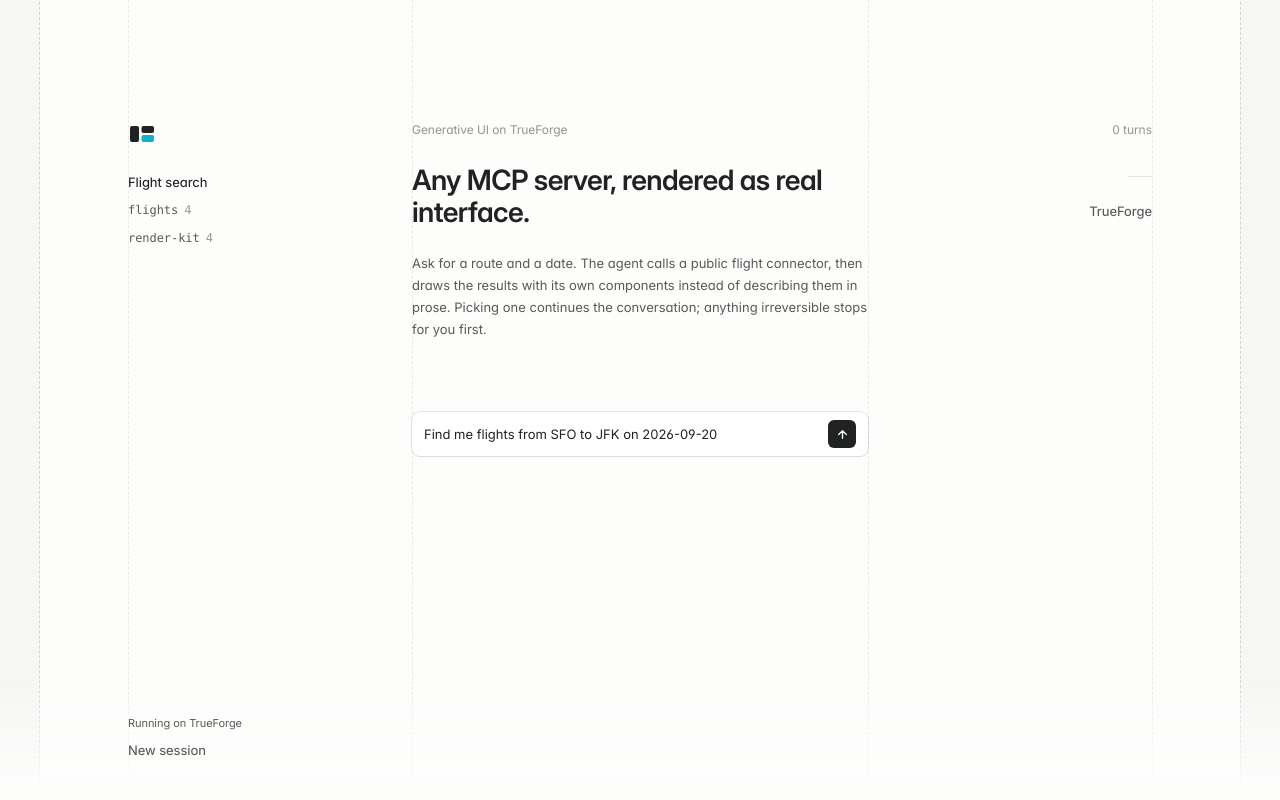
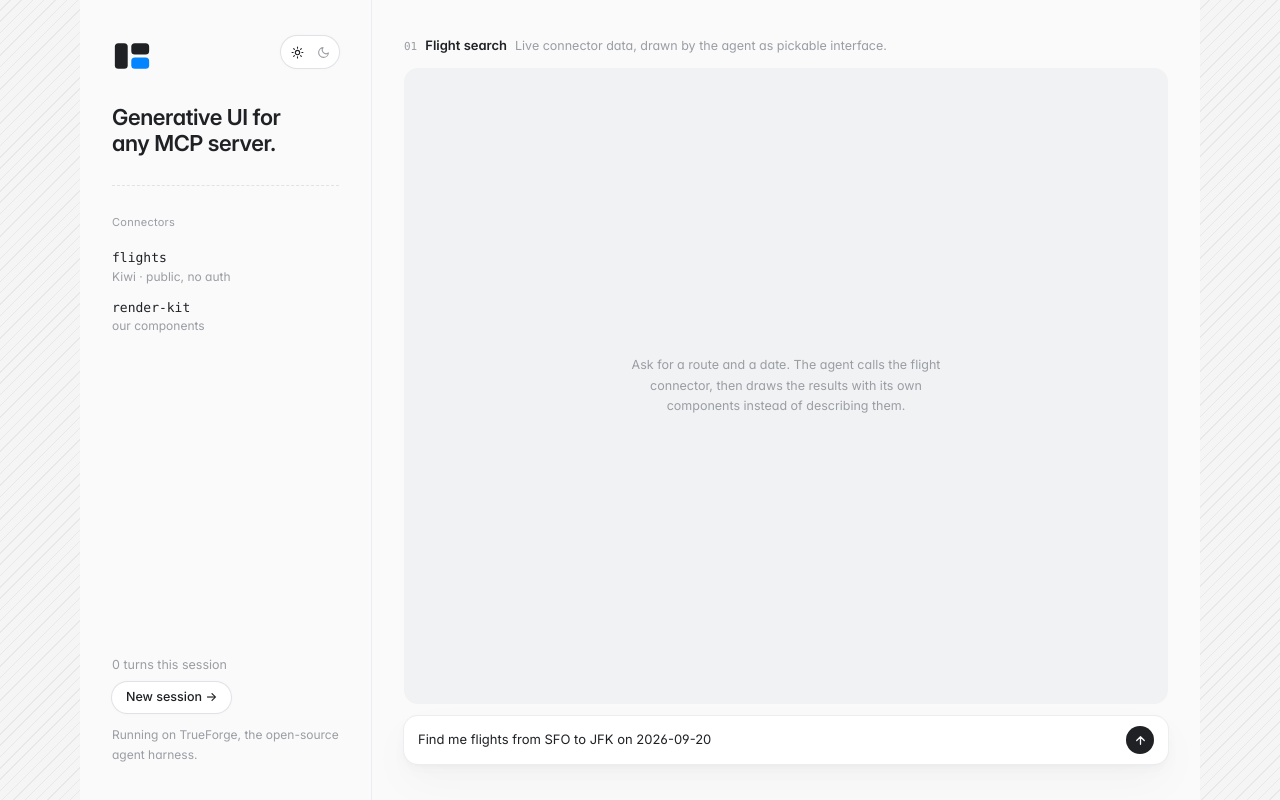
Before and after one commit to Gmin2/drawn, a React (Vite) app in the folder ui/: page / in a window 1280 px wide. Built offline with nearby package versions, Linux system fonts and the light colour scheme.

Commit message:
port loading state and rebuild shell on the reference sidebar layout

```diff
--- a/ui/src/App.tsx
+++ b/ui/src/App.tsx
@@ -11,6 +11,7 @@ import { DetailCard, type Field } from "./components/DetailCard";
 import { ConfirmCard } from "./components/ConfirmCard";
 import { ToolChip } from "./components/ToolChip";
 import { Shell } from "./components/Shell";
+import { LoadingState } from "./components/LoadingState";
 
 const AGENT = "genui-flights";
 
@@ -164,26 +165,34 @@ export default function App() {
 
   return (
     <Shell onReset={reset} turns={turns}>
-      <p className="mb-6 text-[12px] leading-5 font-[425] tracking-[-0.06px] text-[var(--ink-faint)]">
-        Generative UI on TrueForge
+      <div className="flex min-h-0 flex-1 flex-col px-8 py-9">
+        <div className="mb-3 flex items-start gap-2 sm:items-baseline">
+          <span className="mt-0.5 font-mono text-[11px] tabular-nums text-[var(--ink-3)] sm:mt-0">
+            01
+          </span>
+          <div className="min-w-0 sm:flex sm:items-baseline sm:gap-2">
+            <h3 className="text-[13px] font-semibold whitespace-nowrap text-[var(--ink)]">
+              Flight search
+            </h3>
+            <p className="mt-0.5 text-[12.5px] text-pretty text-[var(--ink-3)] sm:mt-0">
+              Live connector data, drawn by the agent as pickable interface.
             </p>
+          </div>
+        </div>
 
-      <h1 className="mb-6 font-[var(--font-display)] text-[28px] leading-[1.15] font-semibold tracking-[-0.6px] text-[var(--ink)]">
-        Any MCP server, rendered as real interface.
-      </h1>
-
-      <p className="mb-10 text-[13px] leading-[22px] text-[var(--ink-2)]">
-        Ask for a route and a date. The agent calls a public flight connector, then draws
-        the results with its own components instead of describing them in prose. Picking
-        one continues the conversation; anything irreversible stops for you first.
-      </p>
-
+        <div className="flex min-h-0 flex-1 flex-col overflow-y-auto rounded-[var(--radius-window)] bg-[var(--canvas)] p-6">
+          {bubbles.length === 0 ? (
+            <div className="m-auto max-w-[340px] text-center text-[12.5px] leading-relaxed text-[var(--ink-3)]">
+              Ask for a route and a date. The agent calls the flight connector, then draws
+              the results with its own components instead of describing them.
+            </div>
+          ) : (
             <div className="flex flex-col gap-4">
               {bubbles.map((b, i) => (
                 <div key={i}>
                   {b.kind === "user" && (
                     <div className="flex justify-end">
-                <div className="max-w-[85%] rounded-[var(--radius-control)] bg-[var(--field)] px-3 py-1.5 text-[13px] leading-5 text-[var(--ink)]">
+                      <div className="max-w-[85%] rounded-[var(--radius-control)] bg-[var(--surface)] px-3 py-1.5 text-[13px] leading-5 text-[var(--ink)] shadow-[var(--shadow-hairline)]">
                         {b.text}
                       </div>
                     </div>
@@ -202,10 +211,7 @@ export default function App() {
                 </div>
               ))}
 
-        {busy && (
-          <div className="flex items-center gap-2 text-[12px] text-[var(--ink-faint)]">
-            <span className="size-1.5 animate-pulse rounded-full bg-[var(--accent)]" />
-            working
+              {busy && <LoadingState label="Churning" />}
             </div>
           )}
         </div>
@@ -215,20 +221,20 @@ export default function App() {
             e.preventDefault();
             send(input);
           }}
-        className="sticky bottom-6 z-20 mt-8"
+          className="mt-3"
         >
-        <div className="flex items-center gap-2 rounded-[var(--radius-control)] bg-[var(--surface)] px-3 py-2 shadow-[var(--shadow-card)]">
+          <div className="flex items-center gap-2 rounded-[var(--radius-window)] bg-[var(--surface)] px-3.5 py-2.5 shadow-[var(--shadow-card)]">
             <input
               value={input}
               onChange={(e) => setInput(e.target.value)}
               placeholder="Ask for a route and a date…"
-            className="min-w-0 flex-1 bg-transparent text-[13px] text-[var(--ink)] outline-none placeholder:text-[var(--ink-faint)]"
+              className="min-w-0 flex-1 bg-transparent text-[13px] text-[var(--ink)] outline-none placeholder:text-[var(--ink-3)]"
             />
             <button
               type="submit"
               disabled={busy || !input.trim()}
               aria-label="Send"
-            className="grid size-7 shrink-0 place-items-center rounded-[var(--radius-chip)] bg-[var(--ink)] text-[var(--bg)] transition-opacity disabled:opacity-25"
+              className="grid size-7 shrink-0 place-items-center rounded-full bg-[var(--ink)] text-[var(--page)] transition-opacity disabled:opacity-20"
             >
               <svg width="13" height="13" viewBox="0 0 24 24" fill="none" stroke="currentColor" strokeWidth="2.4" strokeLinecap="round" strokeLinejoin="round">
                 <path d="M12 19V5M5 12l7-7 7 7" />
@@ -236,6 +242,7 @@ export default function App() {
             </button>
           </div>
         </form>
+      </div>
     </Shell>
   );
 }
--- /dev/null
+++ b/ui/src/components/LoadingState.tsx
@@ -0,0 +1,54 @@
+import { useEffect, useState } from "react";
+
+/* Ported from the reference. A 3x3 pixel grid with a chevron wavefront driving
+   right: the 650ms cycle is shorter than the sweep, so two fronts are always in
+   flight. Shimmering label, live elapsed time in mono tabular figures. */
+
+const CHEVRON = Array.from({ length: 9 }, (_, i) => {
+  const r = Math.floor(i / 3);
+  const c = i % 3;
+  return (c + Math.abs(r - 1)) * 90;
+});
+
+function useElapsed() {
+  const [ds, setDs] = useState(0);
+  useEffect(() => {
+    const t = setInterval(() => setDs((d) => d + 1), 100);
+    return () => clearInterval(t);
+  }, []);
+  const total = ds / 10;
+  if (total < 60) return `${total.toFixed(1)}s`;
+  return `${Math.floor(total / 60)}m ${(total % 60).toFixed(1)}s`;
+}
+
+export function LoadingState({ label = "Working" }: { label?: string }) {
+  const elapsed = useElapsed();
+
+  return (
+    <div role="status" className="flex w-fit items-center gap-2.5">
+      <span aria-hidden className="grid shrink-0 grid-cols-[repeat(3,4px)] gap-[1.5px]">
+        {CHEVRON.map((delay, i) => (
+          <span
+            key={i}
+            className="size-[4px] rounded-[1px] bg-[var(--ink)]"
+            style={{ opacity: 0.15, animation: `pixel-on 650ms ease-in-out ${delay}ms infinite` }}
+          />
+        ))}
+      </span>
+
+      <span
+        className="bg-clip-text text-[13px] font-medium text-transparent"
+        style={{
+          backgroundImage:
+            "linear-gradient(90deg, var(--ink-3) 35%, var(--ink) 50%, var(--ink-3) 65%)",
+          backgroundSize: "200% 100%",
+          animation: "shimmer-text 1.4s linear infinite",
+        }}
+      >
+        {label}
+      </span>
+
+      <span className="font-mono text-[12px] tabular-nums text-[var(--ink-3)]">{elapsed}</span>
+    </div>
+  );
+}
--- a/ui/src/components/Shell.tsx
+++ b/ui/src/components/Shell.tsx
@@ -1,14 +1,43 @@
-import type { ReactNode } from "react";
+import { useEffect, useState, type ReactNode } from "react";
 
-/* Blueprint chrome from the wireframe.co layout: 40px dashed strips pinned to
-   each edge, four fixed column rules at 50% ± 228px and 50% ± 512px, a nav rail
-   outside the content column, and a gradient mask over the bottom. The rules are
-   fixed rather than in flow so they never repaint as the transcript grows. */
+/* Sidebar layout from the reference: hatched gutters either side of a fixed
+   container, a rail carrying the mark, the claim, a hairline and the connector
+   list, with the attribution pinned to the bottom. */
 
 const CONNECTORS = [
-  { name: "flights", tools: 4, note: "Kiwi · public" },
-  { name: "render-kit", tools: 4, note: "our components" },
+  { name: "flights", note: "Kiwi · public, no auth" },
+  { name: "render-kit", note: "our components" },
 ];
+
+function ThemeToggle({ dark, onChange }: { dark: boolean; onChange: (v: boolean) => void }) {
+  return (
+    <div className="flex items-center gap-0.5 rounded-full bg-[var(--surface)] p-1 shadow-[var(--shadow-btn)]">
+      {[false, true].map((isDark) => (
+        <button
+          key={String(isDark)}
+          type="button"
+          aria-label={isDark ? "Dark mode" : "Light mode"}
+          aria-pressed={dark === isDark}
+          onClick={() => onChange(isDark)}
+          className={`grid size-6 place-items-center rounded-full transition-colors duration-150 ${
+            dark === isDark ? "text-[var(--ink)]" : "text-[var(--ink-3)] hover:text-[var(--ink-2)]"
+          }`}
+        >
+          {isDark ? (
+            <svg width="13" height="13" viewBox="0 0 24 24" fill="none" stroke="currentColor" strokeWidth="2" strokeLinecap="round" strokeLinejoin="round">
+              <path d="M21 12.8A9 9 0 1 1 11.2 3a7 7 0 0 0 9.8 9.8Z" />
+            </svg>
+          ) : (
+            <svg width="13" height="13" viewBox="0 0 24 24" fill="none" stroke="currentColor" strokeWidth="2" strokeLinecap="round" strokeLinejoin="round">
+              <circle cx="12" cy="12" r="4" />
+              <path d="M12 2v2M12 20v2M4.9 4.9l1.4 1.4M17.7 17.7l1.4 1.4M2 12h2M20 12h2M4.9 19.1l1.4-1.4M17.7 6.3l1.4-1.4" />
+            </svg>
+          )}
+        </button>
+      ))}
+    </div>
+  );
+}
 
 export function Shell({
   children,
@@ -19,80 +48,60 @@ export function Shell({
   onReset: () => void;
   turns: number;
 }) {
+  const [dark, setDark] = useState(false);
+
+  useEffect(() => {
+    document.documentElement.classList.toggle("dark", dark);
+  }, [dark]);
+
   return (
-    <div className="relative min-h-dvh overflow-x-clip bg-[var(--bg)]">
-      <div className="pointer-events-none fixed -top-12 -bottom-12 left-0 z-0 w-10 border-r border-dashed border-[var(--strip-edge)] bg-[var(--strip-fill)] opacity-50" />
-      <div className="pointer-events-none fixed -top-12 -bottom-12 right-0 z-0 w-10 -scale-x-100 border-r border-dashed border-[var(--strip-edge)] bg-[var(--strip-fill)] opacity-50" />
+    <div className="hatch flex min-h-dvh w-full justify-center">
+      <div className="flex w-full max-w-[1120px] bg-[var(--page)]">
+        <aside className="hidden w-[292px] shrink-0 flex-col border-r border-[var(--line)] px-8 py-9 md:flex">
+          <div className="flex items-start justify-between gap-3">
+            <svg width="40" height="40" viewBox="0 0 28 28" fill="none" aria-label="GenUI Kit">
+              <rect x="2" y="5" width="9" height="18" rx="2.5" fill="var(--ink)" />
+              <rect x="13.5" y="5" width="12.5" height="8" rx="2.5" fill="var(--ink)" />
+              <rect x="13.5" y="15" width="12.5" height="8" rx="2.5" fill="var(--accent)" />
+            </svg>
+            <ThemeToggle dark={dark} onChange={setDark} />
+          </div>
 
-      {[-512, -228, 228, 512].map((x) => (
-        <div
-          key={x}
-          className="pointer-events-none fixed top-0 bottom-0 z-0 w-0 border-r border-dashed border-[var(--grid-line)]"
-          style={{ left: `calc(50% + ${x}px)` }}
-        />
+          <h2 className="mt-7 text-[22px] leading-[1.2] font-semibold tracking-[-0.4px] text-balance text-[var(--ink)]">
+            Generative UI for any MCP server.
+          </h2>
+
+          <div className="my-7 border-t border-dashed border-[var(--line-strong)]" />
+
+          <div className="text-[11px] tracking-wide text-[var(--ink-3)]">Connectors</div>
+          <ul className="mt-3 flex flex-col">
+            {CONNECTORS.map((c) => (
+              <li key={c.name} className="py-1.5">
+                <div className="font-mono text-[13px] text-[var(--ink)]">{c.name}</div>
+                <div className="text-[12px] text-[var(--ink-3)]">{c.note}</div>
+              </li>
             ))}
+          </ul>
 
-      <nav className="fixed top-[120px] z-10 hidden flex-col items-start lg:flex" style={{ left: "max(24px, 50% - 512px)" }}>
-        <a href="/" className="mb-6 block">
-          <svg width="28" height="28" viewBox="0 0 28 28" fill="none" aria-label="GenUI Kit">
-            <rect x="2" y="6" width="9" height="16" rx="2" fill="var(--ink)" />
-            <rect x="13.5" y="6" width="12.5" height="7" rx="2" fill="var(--ink)" />
-            <rect x="13.5" y="15" width="12.5" height="7" rx="2" fill="var(--accent)" />
-          </svg>
-        </a>
-
-        <div className="group flex flex-col items-start gap-2">
-          <span className="text-[13px] leading-5 font-[450] tracking-[-0.065px] text-[var(--ink)]">
-            Flight search
-          </span>
-          {CONNECTORS.map((c) => (
-            <span
-              key={c.name}
-              className="font-mono text-[12px] leading-5 tracking-[-0.06px] text-[var(--ink-2)] transition-colors duration-150 hover:text-[var(--ink)]"
-            >
-              {c.name}
-              <span className="ml-1.5 text-[var(--ink-faint)]">{c.tools}</span>
-            </span>
-          ))}
+          <div className="mt-auto flex flex-col items-start gap-2 pt-8">
+            <div className="text-[12.5px] text-[var(--ink-3)]">
+              {turns} {turns === 1 ? "turn" : "turns"} this session
             </div>
-      </nav>
-
-      <div className="fixed bottom-10 z-[60] hidden flex-col gap-2 lg:flex" style={{ left: "max(24px, 50% - 512px)" }}>
-        <p className="text-[11px] leading-[18px] tracking-[-0.055px] text-[var(--ink-2)]">
-          Running on TrueForge
-        </p>
             <button
               type="button"
               onClick={onReset}
-          className="w-fit text-left text-[13px] leading-5 font-[450] tracking-[-0.065px] text-[var(--ink-2)] transition-colors duration-150 hover:text-[var(--ink)]"
+              className="rounded-full bg-[var(--surface)] px-3.5 py-1.5 text-[12.5px] font-medium text-[var(--ink)] shadow-[var(--shadow-btn)] transition-colors hover:bg-[var(--hover)]"
             >
-          New session
+              New session →
             </button>
+            <p className="mt-1 text-[12px] leading-relaxed text-[var(--ink-3)]">
+              Running on TrueForge, the open-source agent harness.
+            </p>
           </div>
+        </aside>
 
-      <main className="relative mx-auto flex min-h-dvh max-w-[1024px] justify-center">
-        <div className="absolute top-[120px] right-0 hidden items-center gap-2 text-[12px] leading-5 font-[425] tracking-[-0.06px] text-[var(--ink-faint)] lg:flex">
-          <span className="whitespace-nowrap">{turns} {turns === 1 ? "turn" : "turns"}</span>
+        <main className="flex min-w-0 flex-1 flex-col">{children}</main>
       </div>
-
-        <div className="absolute top-[152px] right-0 hidden flex-col items-end lg:flex">
-          <div className="my-6 h-px w-6 bg-black/10" />
-          <a
-            href="https://github.com/truefoundry/trueforge"
-            target="_blank"
-            rel="noopener noreferrer"
-            className="text-[13px] leading-5 font-[450] tracking-[-0.065px] text-[var(--ink-2)] transition-colors duration-150 hover:text-[var(--ink)]"
-          >
-            TrueForge
-          </a>
-        </div>
-
-        <div className="relative box-border w-full max-w-[456px] px-4 pt-[120px] pb-16 lg:px-0">
-          {children}
-        </div>
-      </main>
-
-      <div className="pointer-events-none fixed inset-x-0 bottom-0 z-10 h-[120px] bg-gradient-to-b from-transparent to-[var(--bg)]" />
     </div>
   );
 }
--- a/ui/src/index.css
+++ b/ui/src/index.css
@@ -13,37 +13,63 @@
   }
 
   body {
-    background: var(--bg);
+    background: var(--page);
     color: var(--ink);
     font-family: var(--font-sans);
     font-feature-settings: "cv11", "ss01";
   }
 }
 
-/* Skeleton masking: render the real component with its sample data and turn the
-   text into pulsing bars, so the shape is identical before and after the payload
-   lands and nothing shifts. Keyed off a data attribute rather than a class
-   prefix, because class order is not stable through tailwind-merge. */
-[data-skeleton] [data-sk="text"] {
-  color: transparent !important;
-  border-radius: 4px;
-  background: rgba(73, 73, 73, 0.14);
-  animation: sk-pulse 1.6s ease-in-out infinite;
-  user-select: none;
-}
-[data-skeleton] [data-sk="hide"] {
-  opacity: 0 !important;
-}
-[data-skeleton] * {
-  pointer-events: none !important;
+/* The gutter hatch, exactly as the reference draws it: a 1px rule every 8px at
+   -45 degrees over a slightly cooler ground than the page. */
+.hatch {
+  background-color: var(--stripe-bg);
+  background-image: repeating-linear-gradient(
+    -45deg,
+    transparent 0,
+    transparent 7px,
+    var(--stripe) 7px,
+    var(--stripe) 8px
+  );
 }
 
-@keyframes sk-pulse {
+@keyframes pixel-on {
   0%,
   100% {
+    opacity: 0.15;
+  }
+  18%,
+  42% {
     opacity: 1;
   }
-  50% {
-    opacity: 0.5;
+  62% {
+    opacity: 0.15;
   }
 }
+
+@keyframes shimmer-text {
+  0% {
+    background-position: 150%;
+  }
+  100% {
+    background-position: -50%;
+  }
+}
+
+@keyframes pop-in {
+  0% {
+    opacity: 0;
+    transform: scale(0.95);
+  }
+  100% {
+    opacity: 1;
+    transform: scale(1);
+  }
+}
+
+@media (prefers-reduced-motion: reduce) {
+  [style*="pixel-on"],
+  [style*="shimmer-text"] {
+    animation: none !important;
+  }
+}
--- a/ui/src/theme.css
+++ b/ui/src/theme.css
@@ -1,5 +1,5 @@
-/* Palette and structure from the wireframe.co rebuild: a light blueprint sheet
-   with dashed column rules and edge strips. Measured values, not approximations. */
+/* Palette from beautifului.dev (MIT). Light is the default; the dark block is
+   kept so the toggle works, and no component ever branches on theme. */
 
 @font-face {
   font-family: InterVariable;
@@ -9,66 +9,105 @@
   font-display: swap;
 }
 
-@font-face {
-  font-family: InterDisplay;
-  src: url(/fonts/InterDisplay-SemiBold.woff2) format("woff2");
-  font-weight: 600;
-  font-style: normal;
-  font-display: swap;
-}
+:root {
+  --page: oklch(98.5% 0.001 286.376);
+  --canvas: oklch(96.1% 0.002 247.84);
+  --surface: oklch(100% 0 0);
+  --inset: oklch(97.9% 0.002 247.839);
+  --field: oklch(96.1% 0.001 286.375);
 
-:root {
-  --bg: #fdfdfc;
-  --surface: #ffffff;
-  --inset: #f6f6f5;
-  --field: #f2f2f1;
+  --ink: oklch(24.7% 0.006 258.361);
+  --ink-2: oklch(50.6% 0.01 264.477);
+  --ink-3: oklch(69.5% 0.009 264.505);
 
-  --ink: #212223;
-  --ink-2: #595959;
-  --ink-3: #737373;
-  --ink-faint: rgba(0, 0, 0, 0.4);
+  --line: oklch(94.6% 0.003 264.542);
+  --line-soft: oklch(96.6% 0.002 264.542);
+  --line-strong: oklch(91.2% 0.005 258.326);
 
-  --accent: #0eb3c9;
-  --accent-tint: rgba(14, 179, 201, 0.1);
+  --hover: oklch(97% 0.002 247.839);
+  --hover-2: oklch(93.3% 0.003 247.86);
 
-  --line: rgba(73, 73, 73, 0.14);
-  --line-soft: rgba(73, 73, 73, 0.08);
-  --line-strong: rgba(73, 73, 73, 0.28);
-  --grid-line: rgba(73, 73, 73, 0.1);
-  --strip-fill: rgba(73, 73, 73, 0.07);
-  --strip-edge: rgba(73, 73, 73, 0.4);
+  --accent: oklch(62.6% 0.205 254.947);
+  --accent-ink: oklch(55.6% 0.187 255.617);
+  --accent-tint: oklch(96% 0.019 252.878);
 
-  --hover: rgba(73, 73, 73, 0.05);
+  --green: oklch(60.3% 0.155 150.883);
+  --green-tint: oklch(95.8% 0.017 159.118);
+  --orange: oklch(68.9% 0.179 49.902);
+  --orange-tint: oklch(96.4% 0.021 67.581);
+  --red: oklch(62.1% 0.192 23.042);
+  --red-tint: oklch(95.6% 0.017 17.462);
 
-  --green: #157f4a;
-  --green-tint: rgba(21, 127, 74, 0.1);
-  --orange: #b45309;
-  --orange-tint: rgba(180, 83, 9, 0.1);
-  --red: #b42318;
-  --red-tint: rgba(180, 35, 24, 0.09);
+  --stripe: oklch(40.5% 0 0 / 0.075);
+  --stripe-bg: oklch(97% 0 0);
 
+  --shadow-xs: 0 0 4px 0 #0000000a;
+  --shadow-sm: 0 18px 47px 0 #00000008, 0 7.5px 19px 0 #00000005,
+    0 4px 10.5px 0 #00000005, 0 2.3px 5.8px 0 #00000003, 0 1.2px 3.1px 0 #00000003;
   --shadow-hairline: 0 0 0 1px var(--line);
-  --shadow-card: 0 0 0 1px var(--line), 0 1px 2px rgba(0, 0, 0, 0.03);
-  --shadow-btn: 0 0 0 1px var(--line-strong);
-  --shadow-inset-field: none;
+  --shadow-card: 0 0 0 1px var(--line), var(--shadow-sm);
+  --shadow-btn: 0 0 0 1px var(--line-strong), var(--shadow-xs);
+  --shadow-overlay: 0 0 0 1px var(--line), 0 25px 50px 0 #0000000d,
+    0 12px 24px 0 #0000000a, 0 6px 12px 0 #00000008;
+  --shadow-inset-field: inset 0 1px 2px oklch(0% 0 0 / 0.12);
 
   --radius-chip: 6px;
   --radius-control: 8px;
   --radius-card: 10px;
+  --radius-window: 14px;
 
   --ease-out: cubic-bezier(0, 0, 0.2, 1);
   --ease-out-strong: cubic-bezier(0.23, 1, 0.32, 1);
   --ease-in-out: cubic-bezier(0.4, 0, 0.2, 1);
-  /* slow in and slow out, for anything irreversible */
+  /* slow in and slow out — for anything irreversible */
   --ease-in-out-strong: cubic-bezier(0.77, 0, 0.175, 1);
 
   --font-sans: InterVariable, Inter, -apple-system, BlinkMacSystemFont, "Segoe UI", sans-serif;
-  --font-display: InterDisplay, "Inter Display", Inter, sans-serif;
   --font-mono: ui-monospace, "SF Mono", SFMono-Regular, Menlo, monospace;
 }
 
+.dark {
+  --page: oklch(20.9% 0.004 264.477);
+  --canvas: oklch(23.1% 0.004 264.487);
+  --surface: oklch(26% 0.006 271.191);
+  --inset: oklch(24.3% 0.004 264.492);
+  --field: oklch(29.3% 0.006 271.223);
+
+  --ink: oklch(96.4% 0.002 247.839);
+  --ink-2: oklch(73.1% 0.008 260.731);
+  --ink-3: oklch(54.1% 0.01 264.484);
+
+  --line: oklch(30.8% 0.006 258.354);
+  --line-soft: oklch(27.8% 0.006 258.354);
+  --line-strong: oklch(35.6% 0.007 264.474);
+
+  --hover: oklch(28.9% 0.006 271.22);
+  --hover-2: oklch(31.8% 0.007 274.747);
+
+  --accent: oklch(68% 0.173 253.301);
+  --accent-ink: oklch(78.8% 0.113 248.33);
+  --accent-tint: oklch(68% 0.173 253.301 / 0.16);
+
+  --green: oklch(70.5% 0.154 153.814);
+  --green-tint: oklch(70.5% 0.154 153.814 / 0.14);
+  --orange: oklch(74.6% 0.156 55.642);
+  --orange-tint: oklch(74.6% 0.156 55.642 / 0.14);
+  --red: oklch(66.6% 0.18 21.433);
+  --red-tint: oklch(66.6% 0.18 21.433 / 0.14);
+
+  --stripe: oklch(100% 0 0 / 0.055);
+  --stripe-bg: oklch(22.6% 0.004 264.485);
+
+  --shadow-card: 0 0 0 1px oklch(100% 0 0 / 0.11), 0 1px 2px oklch(0% 0 0 / 0.2),
+    0 2px 6px oklch(0% 0 0 / 0.2);
+  --shadow-btn: 0 0 0 1px oklch(100% 0 0 / 0.1), 0 1px 2px oklch(0% 0 0 / 0.3);
+  --shadow-overlay: 0 0 0 1px oklch(100% 0 0 / 0.15), 0 8px 28px oklch(0% 0 0 / 0.34);
+  --shadow-inset-field: inset 0 1px 2px oklch(0% 0 0 / 0.4);
+}
+
 @theme inline {
-  --color-bg: var(--bg);
+  --color-page: var(--page);
+  --color-canvas: var(--canvas);
   --color-surface: var(--surface);
   --color-inset: var(--inset);
   --color-field: var(--field);
@@ -76,6 +115,8 @@
   --color-ink-2: var(--ink-2);
   --color-ink-3: var(--ink-3);
   --color-line: var(--line);
+  --color-line-strong: var(--line-strong);
+  --color-hover: var(--hover);
   --color-accent: var(--accent);
   --color-green: var(--green);
   --color-orange: var(--orange);
@@ -83,4 +124,5 @@
   --radius-chip: var(--radius-chip);
   --radius-control: var(--radius-control);
   --radius-card: var(--radius-card);
+  --radius-window: var(--radius-window);
 }
```
Lines whose indentation alone changed are shown as unchanged.
